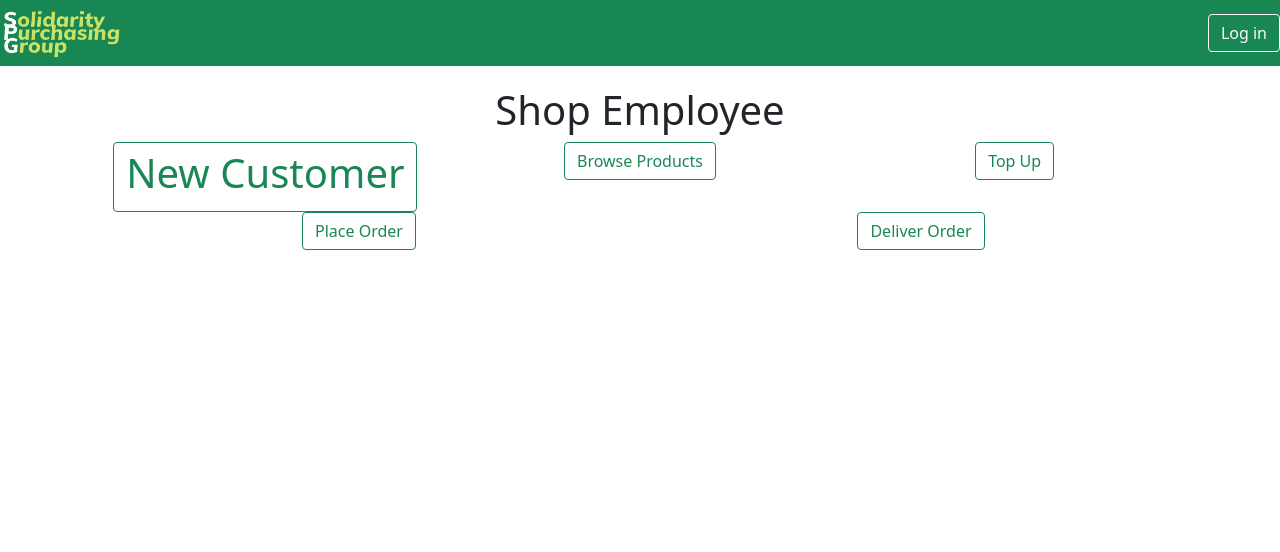
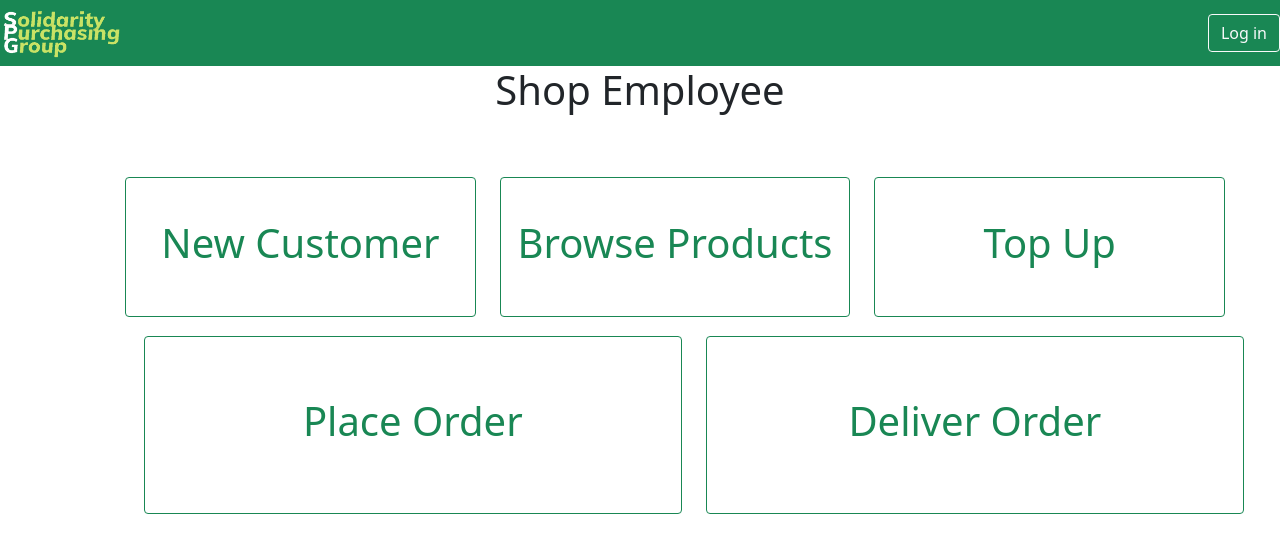
Before and after one commit to SE2-GROUP-P12/SPG, a React (Create React App) app in the folder Frontend/spg-frontend/: page /ShopEmployee in a window 1280 px wide. Shown: the top 552 px of the page. Built offline with nearby package versions, Linux system fonts and the light colour scheme.

Commit message:
feat: made shopemployee dashboard

```diff
--- a/Frontend/spg-frontend/src/App.css
+++ b/Frontend/spg-frontend/src/App.css
@@ -62,3 +62,9 @@
 .dashboard{
   padding: 20px;
 }
+
+.dashButton{
+  width: 100%;
+  height: 100%;
+  margin: 10%;
+}
--- a/Frontend/spg-frontend/src/ShopEmployee.js
+++ b/Frontend/spg-frontend/src/ShopEmployee.js
@@ -8,18 +8,19 @@ import Col from "react-bootstrap/Col";
 function ShopEmployee()
 {
     return(
+        <>
+        <h1>Shop Employee</h1>
         <Container className="dashboard">
-            <h1>Shop Employee</h1>
             <Row>
-            <Col xs={4}><Button variant="outline-success"> <h1>New Customer</h1> </Button></Col>
-            <Col xs={4}><Button variant="outline-success"> Browse Products </Button></Col>
-            <Col xs={4}><Button variant="outline-success"> Top Up</Button></Col>
+            <Col xs={4}><Button className="dashButton" variant="outline-success"> <h1>New Customer</h1> </Button></Col>
+                <Col xs={4}><Button className="dashButton" variant="outline-success"> <h1>Browse Products</h1> </Button></Col>
+            <Col xs={4}><Button className="dashButton" variant="outline-success"> <h1>Top Up</h1> </Button></Col>
         </Row>
         <Row>
-            <Col xs={6}><Button variant="outline-success"> Place Order </Button></Col>
-            <Col xs={6}><Button variant="outline-success"> Deliver Order </Button></Col>
+            <Col xs={6}><Button className="dashButton" variant="outline-success"> <h1>Place Order</h1> </Button></Col>
+            <Col xs={6}><Button className="dashButton" variant="outline-success"> <h1>Deliver Order</h1> </Button></Col>
         </Row>
-    </Container>);
+    </Container></>);
 }
 
 export {ShopEmployee}
```
Also changed, not shown: Frontend/spg-frontend/src/resources/map.PNG (added).
